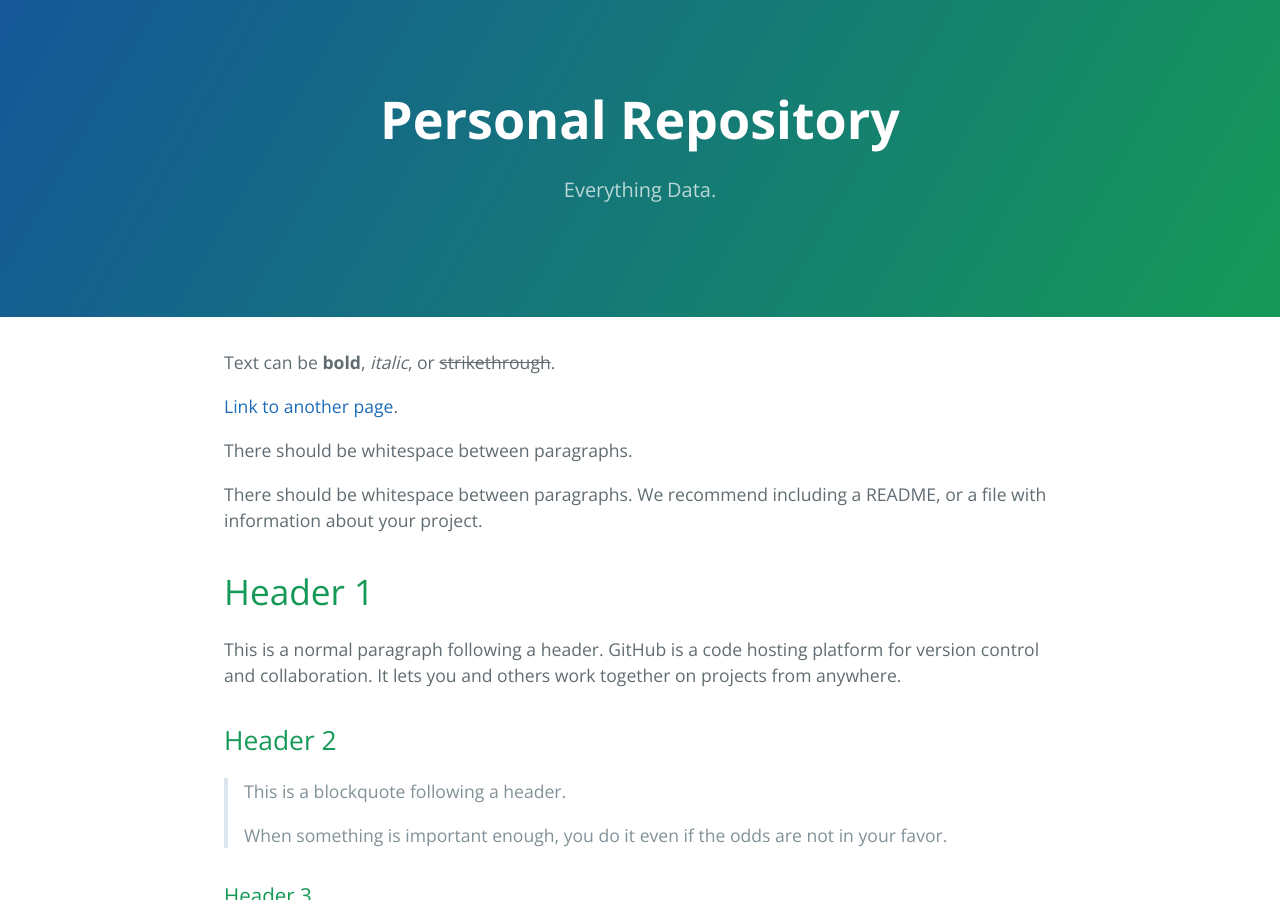
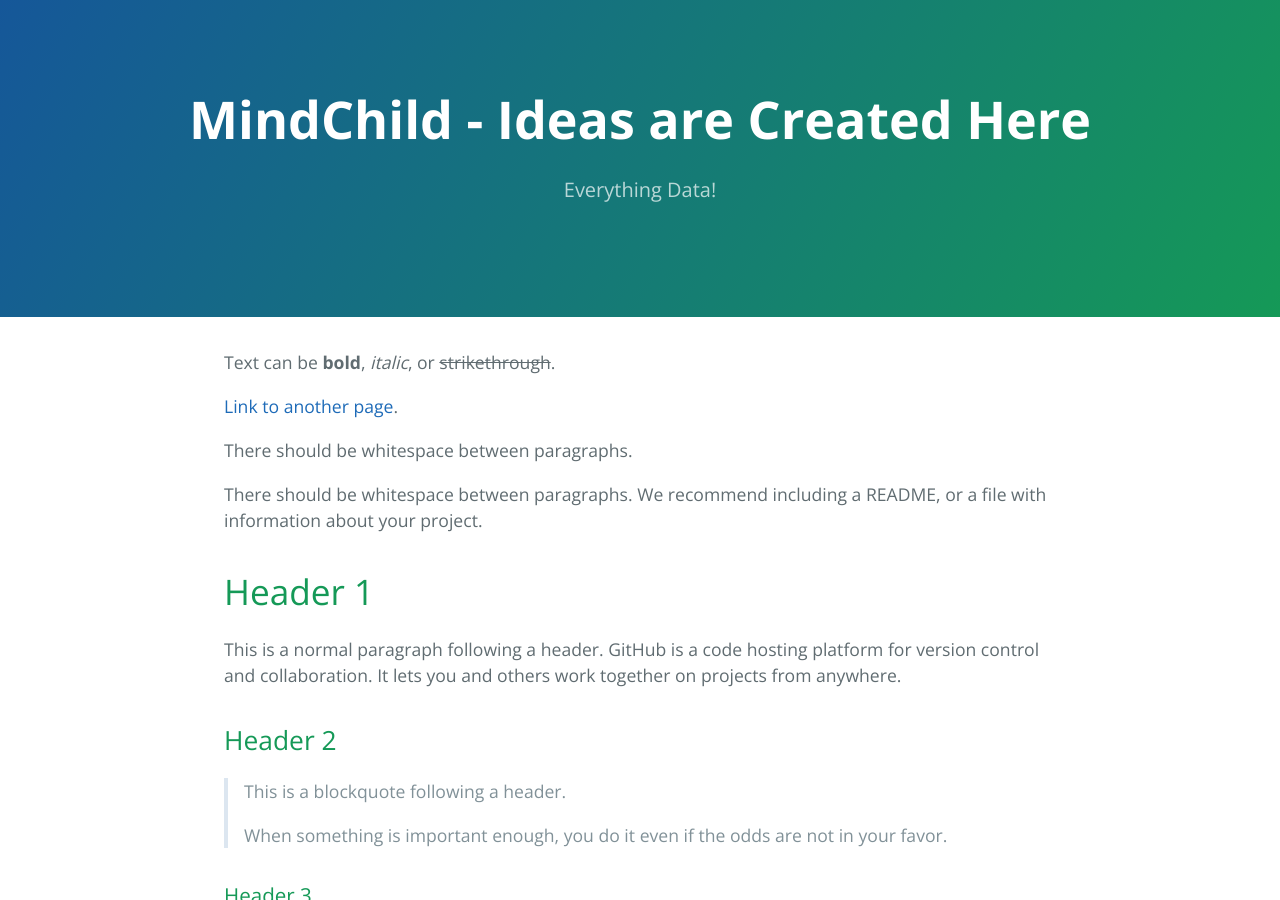
Before and after one commit to AGeorge01/AGeorge01.github.io, a Jekyll site: the page built from index.md, in a window 1280 px wide and 900 px high. Built offline with Jekyll 4.4.1, drawn with Linux system fonts in a browser that asks for light colours; our own code applies the rules of GitHub Pages for plain Markdown files.

Commit message:
Update index.md

```diff
--- a/index.md
+++ b/index.md
@@ -1,6 +1,6 @@
 ---
-title: Personal Repository
-description: Everything Data.
+title: MindChild - Ideas are Created Here
+description: Everything Data!
 ---
 
 Text can be **bold**, _italic_, or ~~strikethrough~~.
```
